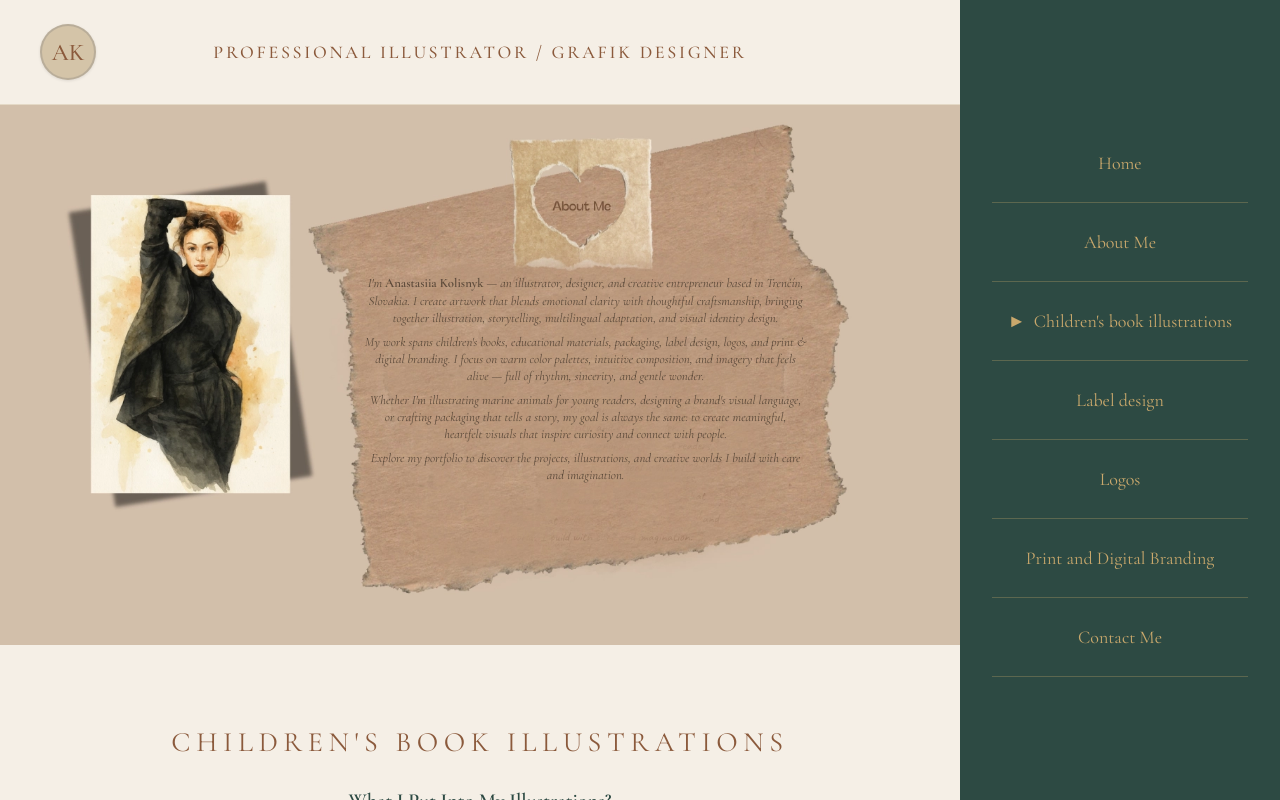
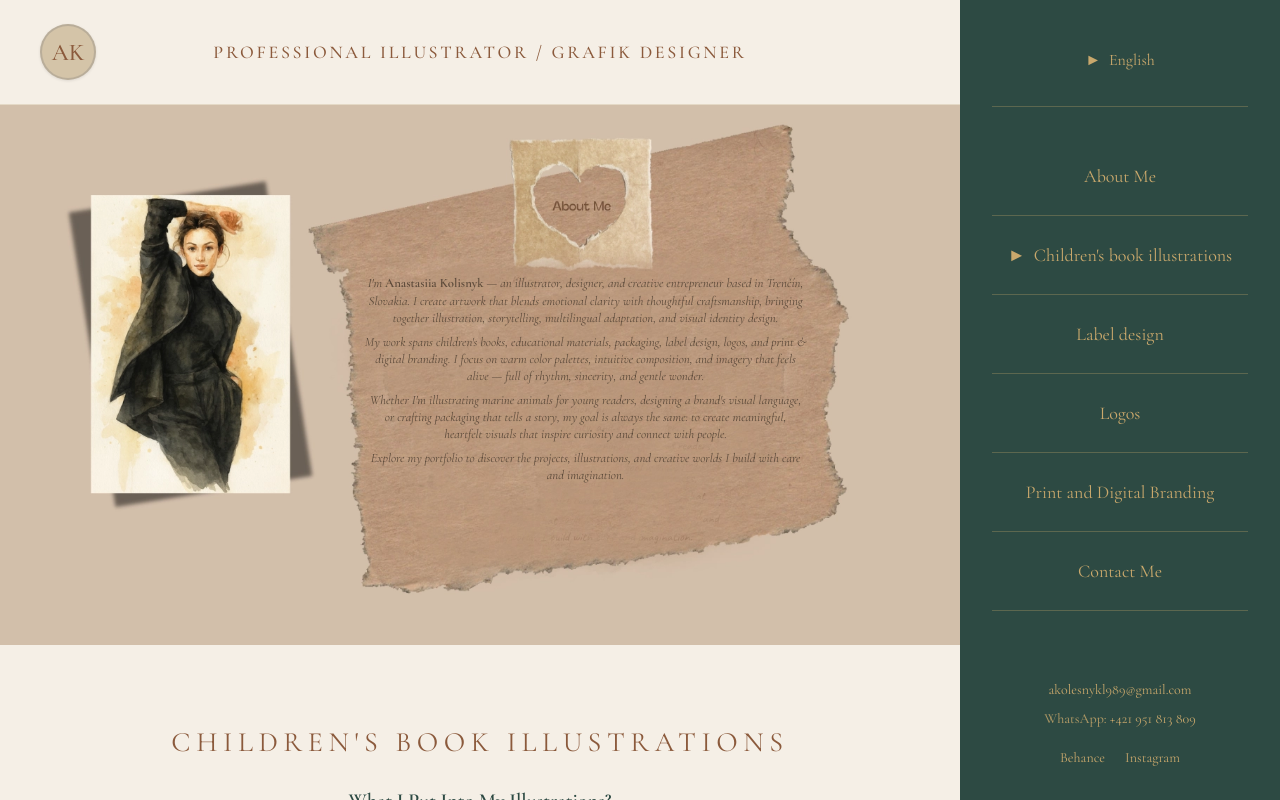
Before and after one commit to VadymMak/k-portfolio, a React (Vite) app: page / in a window 1280 px wide. Built offline with nearby package versions, Linux system fonts and the light colour scheme.

Commit message:
fix: added language and contact block to menu

```diff
--- a/src/components/DesktopMenu.jsx
+++ b/src/components/DesktopMenu.jsx
@@ -13,8 +13,18 @@ const bookProjects = [
   { id: "secrets-sea", title: "Secrets of the Sea for Little Explorers" },
 ];
 
+const languages = [
+  { code: "en", label: "English" },
+  { code: "sk", label: "Slovenčina" },
+  { code: "de", label: "Deutsch" },
+  { code: "ru", label: "Русский" },
+  { code: "ua", label: "Українська" },
+];
+
 const DesktopMenu = () => {
   const [isChildrensOpen, setIsChildrensOpen] = useState(false);
+  const [isLanguageOpen, setIsLanguageOpen] = useState(false);
+  const [currentLanguage, setCurrentLanguage] = useState("en");
 
   const scrollToSection = (id) => {
     const element = document.getElementById(id);
@@ -23,19 +33,60 @@ const DesktopMenu = () => {
     }
   };
 
+  const handleLanguageChange = (code) => {
+    setCurrentLanguage(code);
+    setIsLanguageOpen(false);
+    localStorage.setItem("language", code);
+  };
+
+  const getCurrentLanguageLabel = () => {
+    return (
+      languages.find((lang) => lang.code === currentLanguage)?.label ||
+      "English"
+    );
+  };
+
   return (
     <nav className={styles.nav}>
       <div className={styles.navInner}>
+        {/* Language Switcher */}
+        <div className={styles.languageSection}>
+          <button
+            onClick={() => setIsLanguageOpen(!isLanguageOpen)}
+            className={styles.languageButton}
+          >
+            <span>{isLanguageOpen ? "▼" : "►"}</span>
+            <span>{getCurrentLanguageLabel()}</span>
+          </button>
+
+          <AnimatePresence>
+            {isLanguageOpen && (
+              <motion.ul
+                className={styles.languageList}
+                initial={{ height: 0, opacity: 0 }}
+                animate={{ height: "auto", opacity: 1 }}
+                exit={{ height: 0, opacity: 0 }}
+                transition={{ duration: 0.3 }}
+              >
+                {languages
+                  .filter((lang) => lang.code !== currentLanguage)
+                  .map((lang) => (
+                    <li key={lang.code} className={styles.languageItem}>
+                      <button
+                        onClick={() => handleLanguageChange(lang.code)}
+                        className={styles.languageOption}
+                      >
+                        {lang.label}
+                      </button>
+                    </li>
+                  ))}
+              </motion.ul>
+            )}
+          </AnimatePresence>
+        </div>
+
         <ul className={styles.menuList}>
           {/* Home */}
-          <li className={styles.menuItem}>
-            <button
-              onClick={() => scrollToSection("home")}
-              className={styles.menuButton}
-            >
-              Home
-            </button>
-          </li>
 
           {/* About Me */}
           <li className={styles.menuItem}>
@@ -121,6 +172,47 @@ const DesktopMenu = () => {
             </button>
           </li>
         </ul>
+
+        {/* Contact Block */}
+        <div className={styles.contactBlock}>
+          <a
+            href="mailto:akolesnykl989@gmail.com"
+            className={styles.contactLink}
+          >
+            akolesnykl989@gmail.com
+          </a>
+
+          <a
+            href="https://wa.me/421951813809"
+            target="_blank"
+            rel="noopener noreferrer"
+            className={styles.contactLink}
+          >
+            <span className={styles.contactLabel}>WhatsApp:</span> +421 951 813
+            809
+          </a>
+
+          <div className={styles.socialLinks}>
+            <a
+              href="https://www.behance.net/anastasiiakol1"
+              target="_blank"
+              rel="noopener noreferrer"
+              className={styles.socialLink}
+              aria-label="Behance"
+            >
+              Behance
+            </a>
+            <a
+              href="https://www.instagram.com/a.kolisnyk_art"
+              target="_blank"
+              rel="noopener noreferrer"
+              className={styles.socialLink}
+              aria-label="Instagram"
+            >
+              Instagram
+            </a>
+          </div>
+        </div>
       </div>
     </nav>
   );
--- a/src/components/DesktopMenu.module.css
+++ b/src/components/DesktopMenu.module.css
@@ -6,7 +6,7 @@
   height: 100vh;
   flex-shrink: 0;
   flex-direction: column;
-  background-color: #2D4A43;
+  background-color: #2d4a43;
   z-index: 100;
   position: sticky;
   top: 0;
@@ -36,8 +36,8 @@
   background: none;
   border: none;
   border-bottom: 1px solid rgba(201, 168, 108, 0.3);
-  color: #C9A86C;
-  font-family: 'Cormorant Garamond', serif;
+  color: #c9a86c;
+  font-family: "Cormorant Garamond", serif;
   font-size: 18px;
   text-align: center;
   cursor: pointer;
@@ -71,12 +71,14 @@
   padding: 16px 0;
   background: none;
   border: none;
-  color: #C9A86C;
-  font-family: 'Cormorant Garamond', serif;
+  color: #c9a86c;
+  font-family: "Cormorant Garamond", serif;
   font-size: 14px;
   text-align: center;
   cursor: pointer;
-  transition: color 0.3s ease, background-color 0.3s ease;
+  transition:
+    color 0.3s ease,
+    background-color 0.3s ease;
 }
 
 .submenuButton:hover {
@@ -91,3 +93,111 @@
     display: flex;
   }
 }
+
+/* ========== CONTACT BLOCK ========== */
+
+.contactBlock {
+  margin-top: 40px;
+  padding-top: 30px;
+  display: flex;
+  flex-direction: column;
+  align-items: center;
+  gap: 12px;
+}
+
+.contactLink {
+  color: #c9a86c;
+  font-family: "Cormorant Garamond", serif;
+  font-size: 14px;
+  text-decoration: none;
+  transition: color 0.3s ease;
+  text-align: center;
+}
+
+.contactLink:hover {
+  color: #ffffff;
+}
+
+.socialLinks {
+  display: flex;
+  gap: 20px;
+  margin-top: 10px;
+}
+
+.socialLink {
+  color: #c9a86c;
+  font-family: "Cormorant Garamond", serif;
+  font-size: 14px;
+  text-decoration: none;
+  transition: color 0.3s ease;
+}
+
+.socialLink:hover {
+  color: #ffffff;
+}
+
+.contactLabel {
+  font-weight: 500;
+  opacity: 0.8;
+}
+
+/* ========== LANGUAGE SWITCHER ========== */
+
+.languageSection {
+  margin-bottom: 30px;
+  padding-bottom: 20px;
+  border-bottom: 1px solid rgba(201, 168, 108, 0.3);
+}
+
+.languageButton {
+  width: 100%;
+  padding: 16px 0;
+  background: none;
+  border: none;
+  color: #c9a86c;
+  font-family: "Cormorant Garamond", serif;
+  font-size: 16px;
+  text-align: center;
+  cursor: pointer;
+  transition: color 0.3s ease;
+  display: flex;
+  align-items: center;
+  justify-content: center;
+  gap: 8px;
+}
+
+.languageButton:hover {
+  color: #ffffff;
+}
+
+.languageList {
+  list-style: none;
+  margin: 0;
+  padding: 0;
+  background-color: #243832;
+  overflow: hidden;
+}
+
+.languageItem {
+  width: 100%;
+}
+
+.languageOption {
+  width: 100%;
+  padding: 12px 0;
+  background: none;
+  border: none;
+  color: #c9a86c;
+  font-family: "Cormorant Garamond", serif;
+  font-size: 14px;
+  text-align: center;
+  cursor: pointer;
+  transition:
+    color 0.3s ease,
+    background-color 0.3s ease;
+}
+
+.languageOption:hover {
+  color: #ffffff;
+  background-color: rgba(201, 168, 108, 0.1);
+}
```
